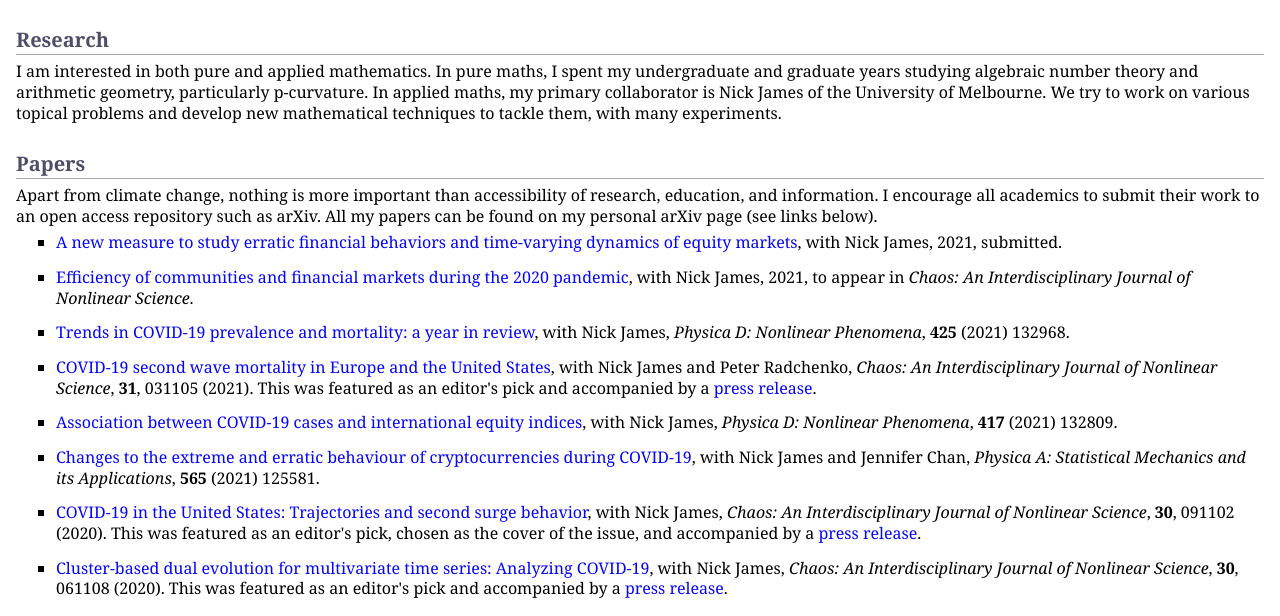
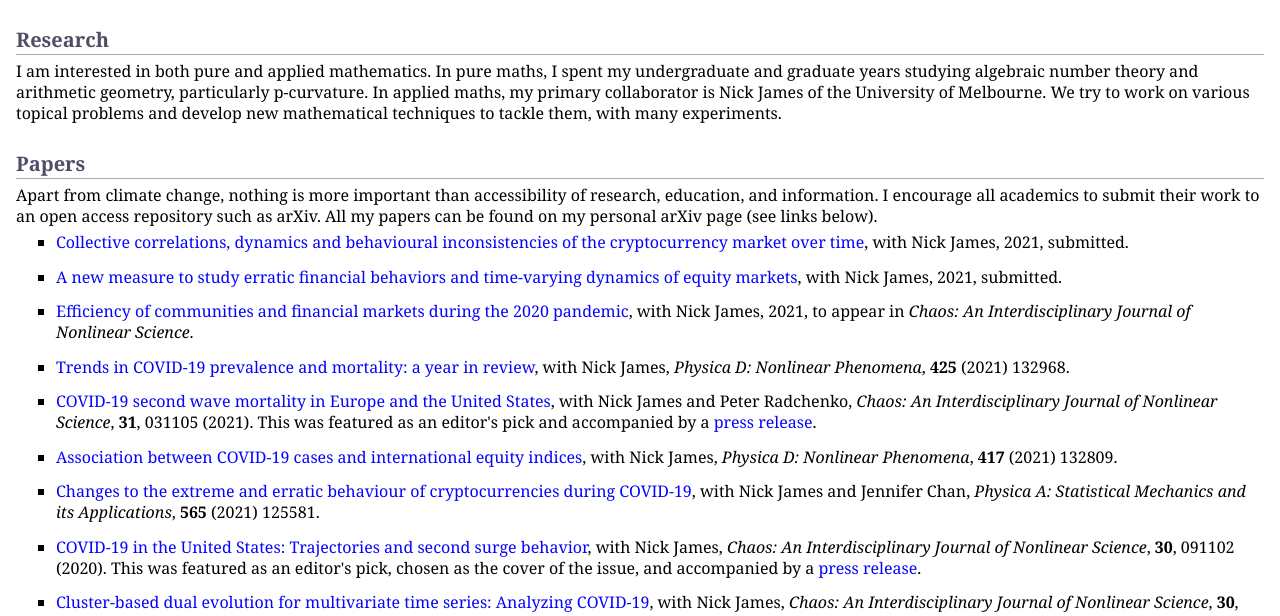
Before and after one commit to MaxMenzies/maxmenzies.com, a Jekyll site: the page index.html, which Jekyll copies as it is, in a window 1280 px wide and 900 px high, cut to the strip 284-900 px from the top of the window. Built offline with Jekyll 4.4.1, drawn with Linux system fonts in a browser that asks for light colours.

Commit message:
Update index.html

```diff
--- a/index.html
+++ b/index.html
@@ -41,6 +41,10 @@
 <p>I am interested in both pure and applied mathematics. In pure maths, I spent my undergraduate and graduate years studying algebraic number theory and arithmetic geometry, particularly p-curvature. In applied maths, my primary collaborator is Nick James of the University of Melbourne. We try to work on various topical problems and develop new mathematical techniques to tackle them, with many experiments.</p>
 <h2>Papers</h2>
 <p>Apart from climate change, nothing is more important than accessibility of research, education, and information. I encourage all academics to submit their work to an open access repository such as arXiv. All my papers can be found on my personal arXiv page (see links below). </p>
+<ul>
+<li><p><a href="https://arxiv.org/abs/2107.13926">Collective correlations, dynamics and behavioural inconsistencies of the cryptocurrency market over time</a>, with Nick James, 2021, submitted.</p>
+</li>
+</ul>
 <ul>
 <li><p><a href="https://arxiv.org/abs/2106.07377">A new measure to study erratic financial behaviors and time-varying dynamics of equity markets</a>, with Nick James, 2021, submitted.</p>
 </li>
```
